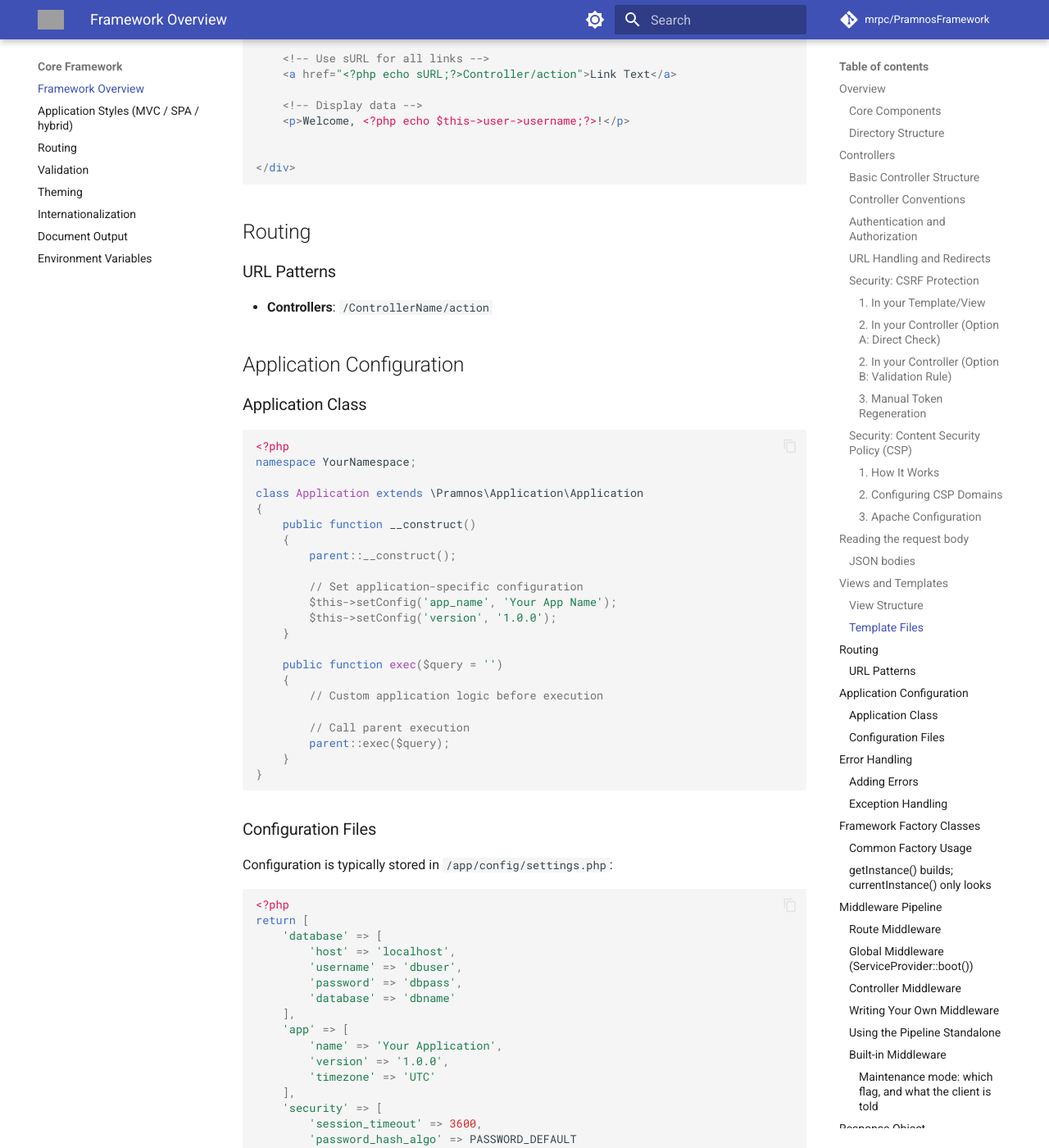
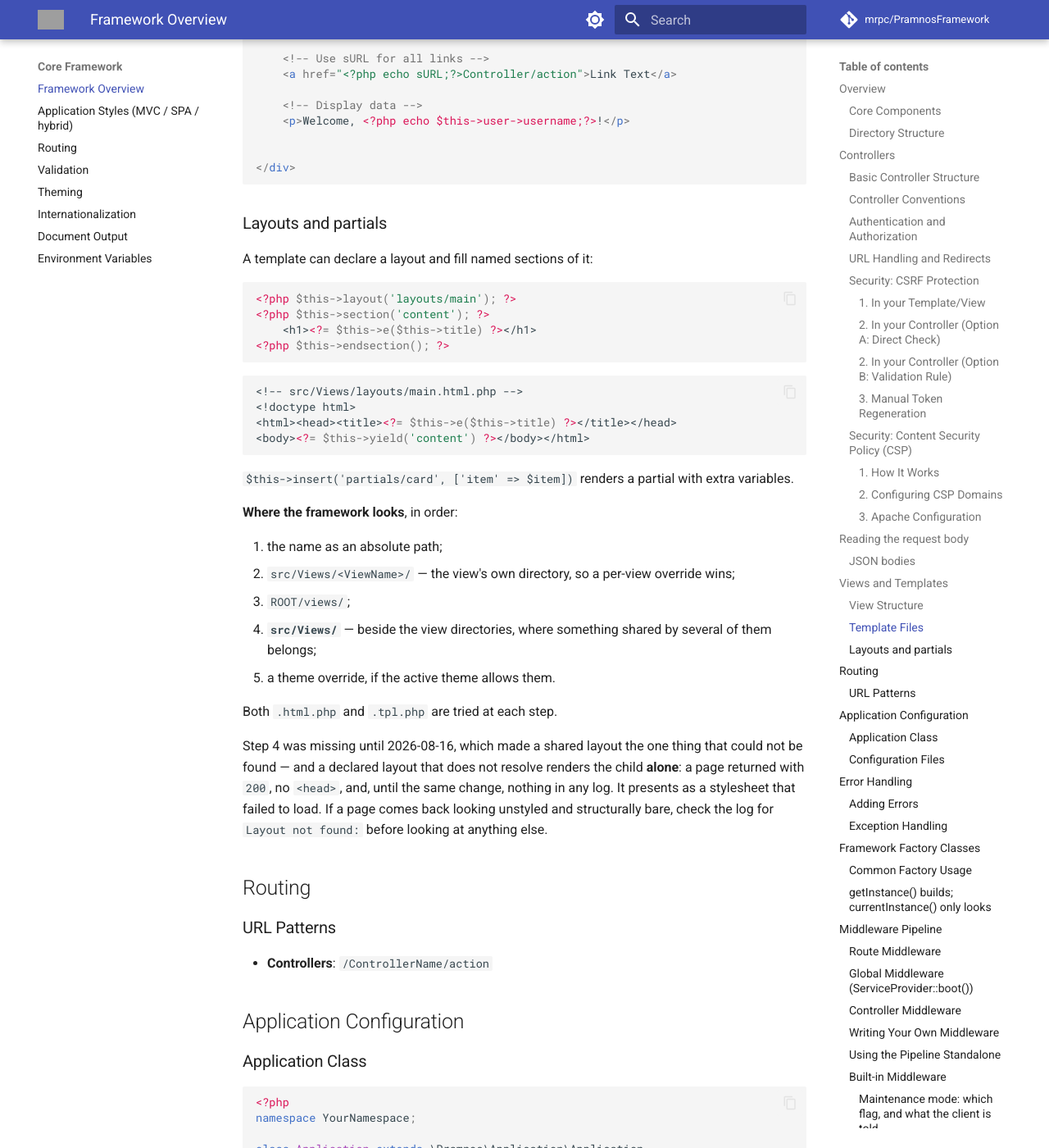
Before and after one commit to mrpc/PramnosFramework, an MkDocs documentation site: the page built from docs/Pramnos_Framework_Guide.md, in a window 1280 px wide and 1400 px high, scrolled down 7318 px. Shown: the whole window at 82% size. Built offline with MkDocs 1.6.1 and Material for MkDocs 9.7.7, drawn with Linux system fonts in a browser that asks for light colours; comment, search, counter and statistics services are not loaded; grey boxes are pictures that could not be loaded.

Commit message:
fix(view): a shared layout was in the one place never searched
resolveTemplatePath() looked in the view's own directory, ROOT/views and a theme
override — never in src/Views, which is where a project with four view
directories and one layout puts it. Appended last, so a per-view override keeps
priority over a shared file that has been there all along.

The other half matters more. A declared layout that does not resolve makes
getTpl() render the child alone: no exception, no log, and a 200. The page comes
back with no <head>, no navigation and no stylesheet link, which presents as "the
CSS did not load" — so the next hour goes into asset paths. It is logged now.
Adding the directory fixes the case we know about; logging fixes the ones we do
not.

The feature also had no guide page: layout(), section(), yield() and insert()
appeared only in 1.2-new-features.md, which is frozen, so the resolution order
could not have been corrected there even if somebody had noticed. The Framework
guide carries them now, with the search order and the symptom named — "the page
looks unstyled" being what somebody will actually search for.

The test for the log line was wrong first: it derived the log path instead of
asking Logger::logDirectory(), read an empty string and reported the feature
broken. That method's own docblock says to ask it rather than derive the path a
second time.

````diff
--- a/docs/Pramnos_Framework_Guide.md
+++ b/docs/Pramnos_Framework_Guide.md
@@ -335,6 +335,44 @@ Templates are stored in `/src/Views/ViewName/template_name.html.php`:
 </div>
 ```
 
+### Layouts and partials
+
+A template can declare a layout and fill named sections of it:
+
+```php
+<?php $this->layout('layouts/main'); ?>
+<?php $this->section('content'); ?>
+    <h1><?= $this->e($this->title) ?></h1>
+<?php $this->endsection(); ?>
+```
+
+```php
+<!-- src/Views/layouts/main.html.php -->
+<!doctype html>
+<html><head><title><?= $this->e($this->title) ?></title></head>
+<body><?= $this->yield('content') ?></body></html>
+```
+
+`$this->insert('partials/card', ['item' => $item])` renders a partial with extra
+variables.
+
+**Where the framework looks**, in order:
+
+1. the name as an absolute path;
+2. `src/Views/<ViewName>/` — the view's own directory, so a per-view override wins;
+3. `ROOT/views/`;
+4. **`src/Views/`** — beside the view directories, where something shared by several
+   of them belongs;
+5. a theme override, if the active theme allows them.
+
+Both `.html.php` and `.tpl.php` are tried at each step.
+
+Step 4 was missing until 2026-08-16, which made a shared layout the one thing that
+could not be found — and a declared layout that does not resolve renders the child
+**alone**: a page returned with `200`, no `<head>`, and, until the same change, nothing
+in any log. It presents as a stylesheet that failed to load. If a page comes back
+looking unstyled and structurally bare, check the log for `Layout not found:` before
+looking at anything else.
 
 ## Routing
 
````
Also changed, not shown: docs/version-history/posts/2026-08-16-the-one-place-a-shared-layout-could-not-be.md (added, +76 -0 lines), 2 other files.
